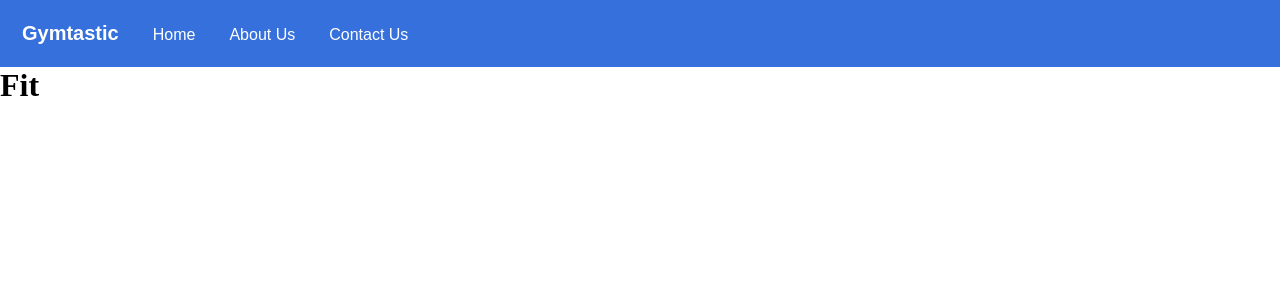
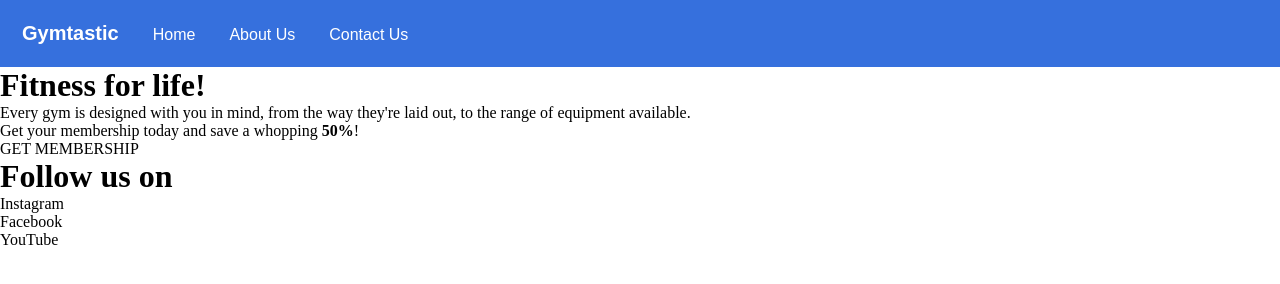
Before and after one commit to brokensythe/boolean-uk-html-gymtastic, a website: page index.html in a window 1280 px wide. Drawn offline with Linux system fonts and the light colour scheme.

Commit message:
main page body HTML

```diff
--- a/index.html
+++ b/index.html
@@ -17,7 +17,29 @@
       </ul>
     </nav>
     <h1>
-      Fit
+      Fitness for life!
     </h1>
+    <p>
+      Every gym is designed with you in mind, from the way they're laid out, to
+      the range of equipment available.
+    </p>
+    <p>Get your membership today and save a whopping <strong>50%</strong>!</p>
+    <p>
+      GET MEMBERSHIP
+    </p>
+    <h1>
+      Follow us on
+    </h1>
+    <div class="buttons">
+      <p>
+        Instagram
+      </p>
+      <p>
+        Facebook
+      </p>
+      <p>
+        YouTube
+      </p>
+    </div>
   </body>
 </html>
```
